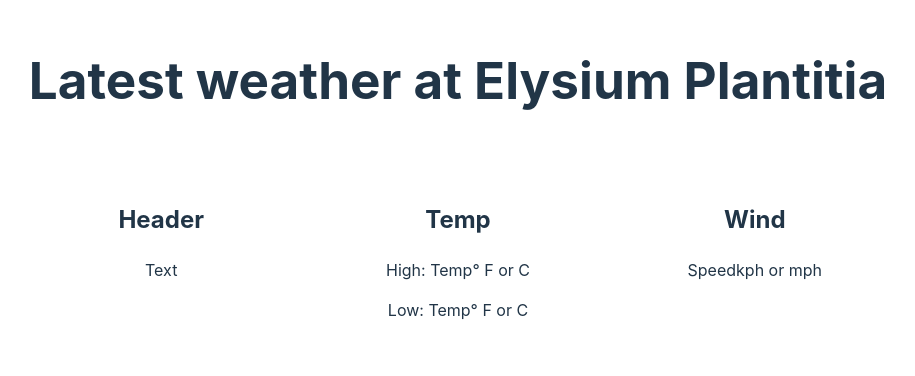
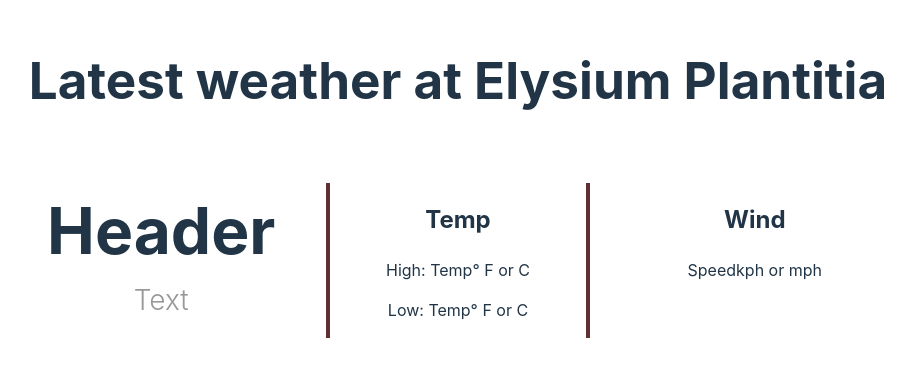
Before and after one commit to radhaya9av/the-mars, a React (Vite) app: page / in a window 1280 px wide. Shown: the part 202-578 px from the top of the page, without its empty margins (182-1097 px from the left). Built offline with nearby package versions, Linux system fonts and the light colour scheme.

Commit message:
WeatherData_dateTempstyling

```diff
--- a/src/styles/WeatherData.scss
+++ b/src/styles/WeatherData.scss
@@ -1,4 +1,26 @@
 
+
+*,
+*::before,
+*::after {
+    box-sizing: border-box;
+}
+
+:root {
+    --fw-light: 300;
+    --fw-normal: 400;
+    --fw-semi: 500;
+    --fw-bold: 700;
+    --fs-h1: 1.25rem;
+    --fs-h2: 1.75rem;
+    --fs-body: 1rem;
+    --fs-xl: 4rem;
+    --clr-light: #fff;
+    --clr-gray: #989898;
+    --clr-dark: #444;
+    --clr-accent: #D06D6D;
+    --clr-accent-dark: #613131;
+}
 
 .Wrapper {
     display: grid;
@@ -6,3 +28,23 @@
     grid-gap: 2em;
     padding: 40px 0;
 }
+
+.Date {
+    h2 {
+        font-size: var(--fs-xl);
+        margin: 0;
+    }
+    p {
+        font-size: var(--fs-h2);
+        margin: 0;
+        color: var(--clr-gray);
+        font-weight: var(--fw-light);
+    }
+}
+
+.Temp {
+    --border: solid 0.25em var(--clr-accent-dark);
+    border-left: var(--border);
+    border-right: var(--border);
+    padding: 0 2em;
+}
```
